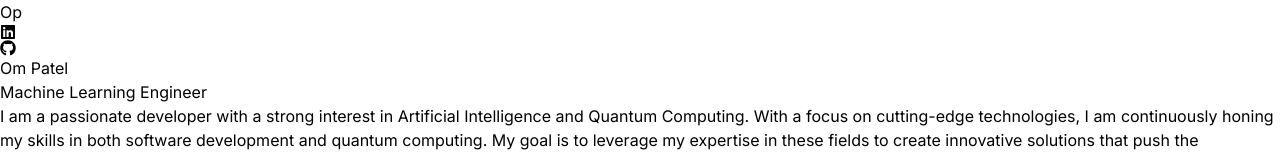
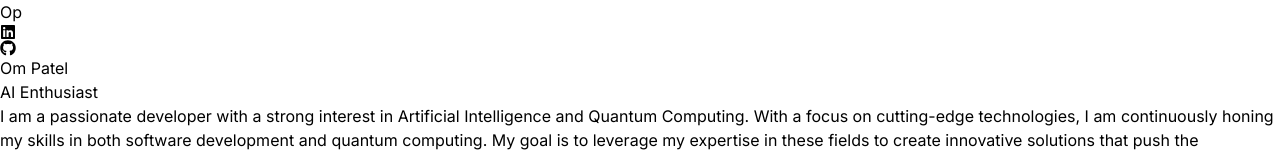
Before and after one commit to ompatech/react-portfolio-om, a React (Vite) app: page / in a window 1280 px wide. Shown: the top 155 px of the page. Built offline with nearby package versions, Linux system fonts and the light colour scheme.

Commit message:
Add files via upload

```diff
--- a/src/components/Hero.jsx
+++ b/src/components/Hero.jsx
@@ -31,7 +31,7 @@ const Hero = () => {
                             initial="hidden"
                             animate="visible"
                             className="bg-gradient-to-r from-pink-300 via-slate-500 to-purple-500 bg-clip-text text-4xl tracking-tight text-transparent">
-                            Machine Learning Engineer
+                            AI Enthusiast
                     </motion.span>
                     <motion.p
                         variants={container(1)}
```
